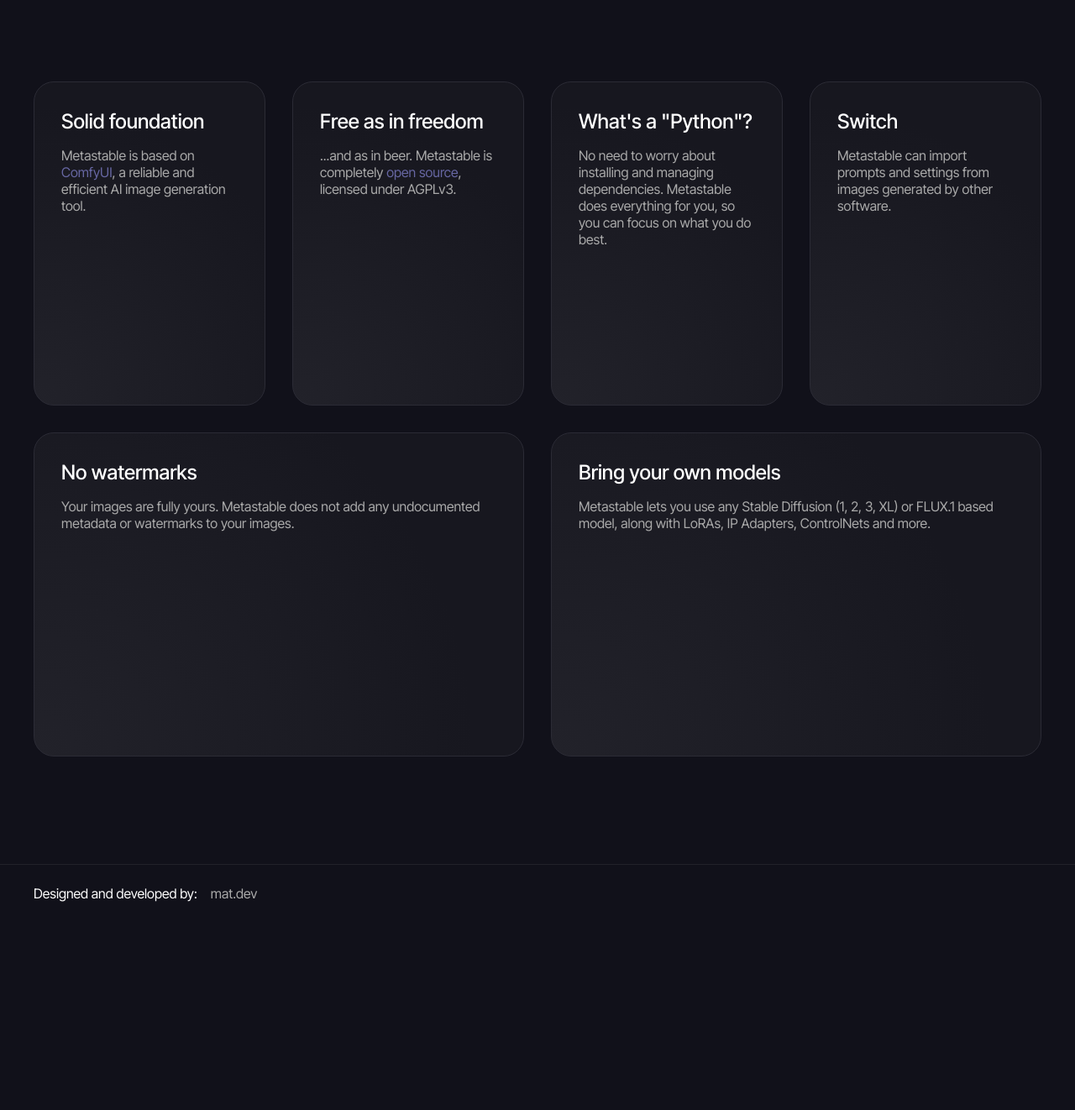
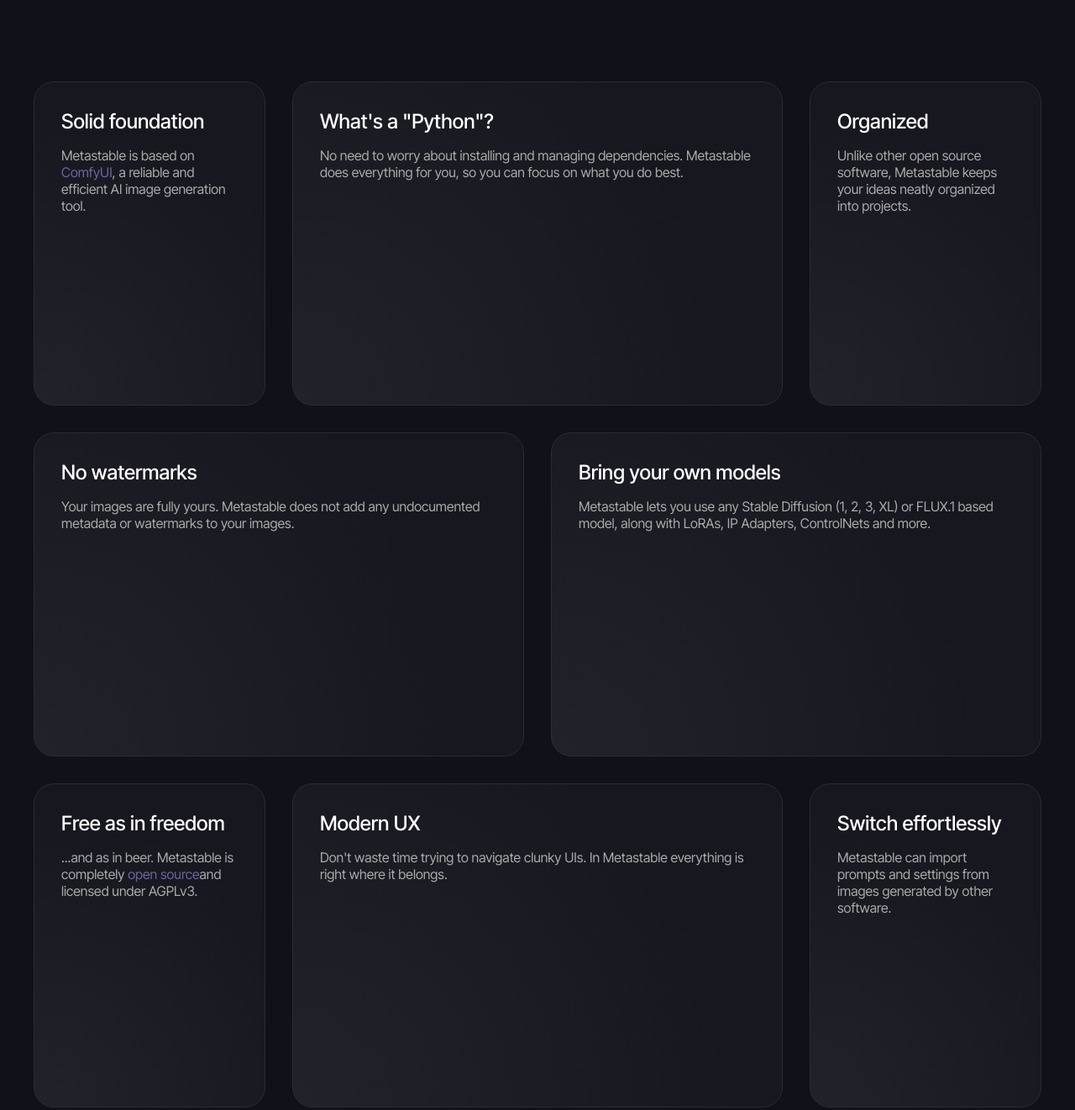
Before and after one commit to metastable-studio/homepage, a Gatsby site: page / in a window 1280 px wide. Shown: the part 1700-3022 px from the top of the page at 84% size. Before the commit the page ends 2798 px from the top, so only its background shows below. Built offline with nearby package versions, Linux system fonts and the light colour scheme; Gatsby itself is replaced by a stand-in of ours; no server answers.

Commit message:
chore: add more sections

```diff
--- a/src/pages/index.tsx
+++ b/src/pages/index.tsx
@@ -107,21 +107,7 @@ const IndexPage: React.FC<PageProps> = () => {
             , a reliable and efficient AI image generation tool.
           </span>
         </div>
-        <div className={styles.bento1}>
-          <h3>Free as in freedom</h3>
-          <span>
-            ...and as in beer. Metastable is completely{" "}
-            <a
-              href="https://github.com/mat-sz/metastable"
-              rel="noopener noreferrer"
-              target="_blank"
-            >
-              open source
-            </a>
-            , licensed under AGPLv3.
-          </span>
-        </div>
-        <div className={styles.bento1}>
+        <div className={styles.bento2}>
           <h3>What's a "Python"?</h3>
           <span>
             No need to worry about installing and managing dependencies.
@@ -130,10 +116,10 @@ const IndexPage: React.FC<PageProps> = () => {
           </span>
         </div>
         <div className={styles.bento1}>
-          <h3>Switch</h3>
+          <h3>Organized</h3>
           <span>
-            Metastable can import prompts and settings from images generated by
-            other software.
+            Unlike other open source software, Metastable keeps your ideas
+            neatly organized into projects.
           </span>
         </div>
         <div className={styles.bento2}>
@@ -150,6 +136,34 @@ const IndexPage: React.FC<PageProps> = () => {
             based model, along with LoRAs, IP Adapters, ControlNets and more.
           </span>
         </div>
+        <div className={styles.bento1}>
+          <h3>Free as in freedom</h3>
+          <span>
+            ...and as in beer. Metastable is completely{" "}
+            <a
+              href="https://github.com/mat-sz/metastable"
+              rel="noopener noreferrer"
+              target="_blank"
+            >
+              open source
+            </a>
+            and licensed under AGPLv3.
+          </span>
+        </div>
+        <div className={styles.bento2}>
+          <h3>Modern UX</h3>
+          <span>
+            Don't waste time trying to navigate clunky UIs. In Metastable
+            everything is right where it belongs.
+          </span>
+        </div>
+        <div className={styles.bento1}>
+          <h3>Switch effortlessly</h3>
+          <span>
+            Metastable can import prompts and settings from images generated by
+            other software.
+          </span>
+        </div>
       </div>
     </Layout>
   );
```
